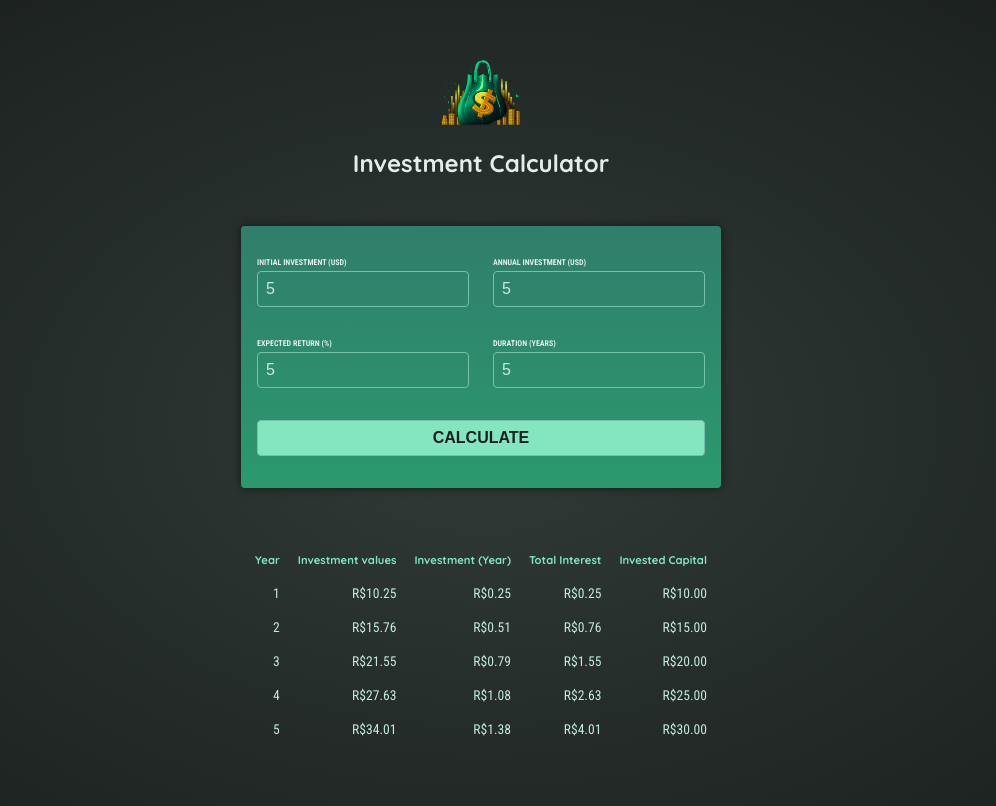
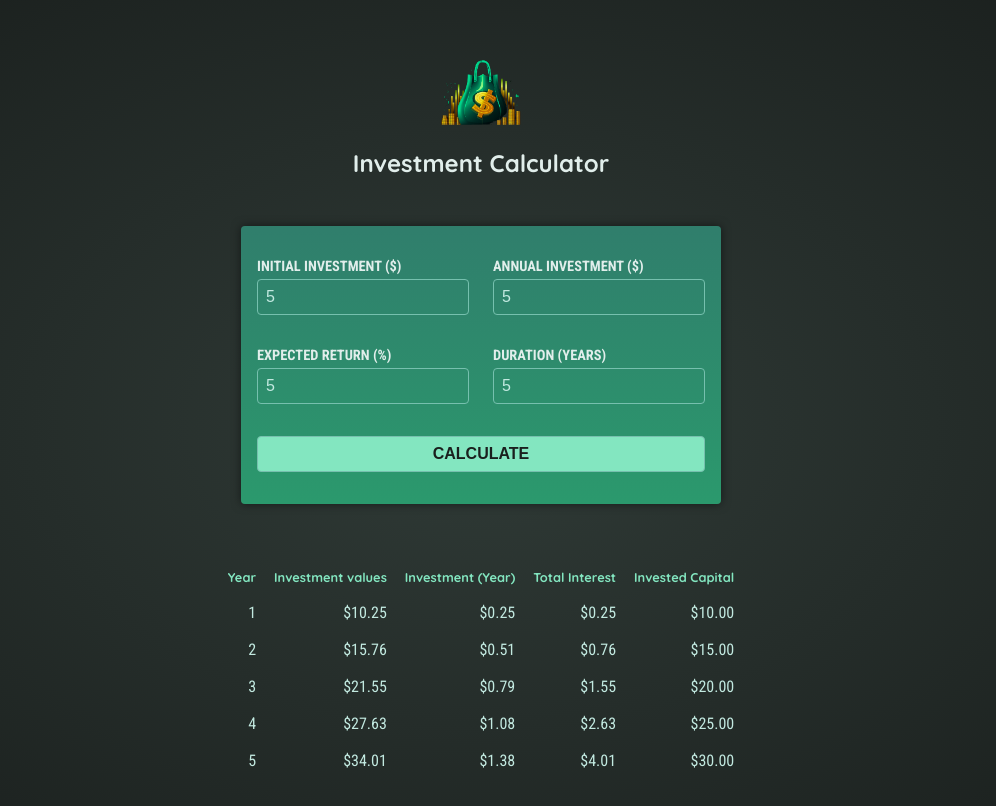
Before and after one commit to rafaelcesar0/01-starting-project, an Angular app: page / in a window 1280 px wide. Both pictures are taken after typing "5", "5", "5", "5" into the empty fields and a click on the button "CALCULATE". Shown: the top 806 px of the page, without its empty margins (159-1155 px from the left). Built offline with nearby package versions, Linux system fonts and the light colour scheme.

Commit message:
refactor:  Small improvements

```diff
--- a/src/app/shared/components/investment-results/investment-results.component.css
+++ b/src/app/shared/components/investment-results/investment-results.component.css
@@ -8,12 +8,12 @@ table {
 }
 
 table thead {
-  font-size: 0.7rem;
+  font-size: 0.8rem;
   color: #83e6c0;
 }
 
 table tbody {
   font-family: "Roboto Condensed", sans-serif;
-  font-size: 0.85rem;
+  font-size: 1rem;
   color: #c2e9e0;
 }
--- a/src/app/shared/components/investment-results/investment-results.component.html
+++ b/src/app/shared/components/investment-results/investment-results.component.html
@@ -16,10 +16,10 @@
       @for (result of results(); track $index) {
         <tr>
           <td>{{result.year}}</td>
-          <td>{{result.valueEndOfYear | currency:'BRL'}}</td>
-          <td>{{result.interest | currency:'BRL'}}</td>
-          <td>{{result.totalInterest | currency:'BRL'}}</td>
-          <td>{{result.totalAmountInvested | currency:'BRL'}}</td>
+          <td>{{result.valueEndOfYear | currency}}</td>
+          <td>{{result.interest | currency}}</td>
+          <td>{{result.totalInterest | currency}}</td>
+          <td>{{result.totalAmountInvested | currency}}</td>
         </tr>
       }
     </tbody>
--- a/src/app/shared/components/user-input/user-input.component.css
+++ b/src/app/shared/components/user-input/user-input.component.css
@@ -17,7 +17,7 @@ label {
   display: block;
   margin-bottom: 0.25rem;
   font-family: "Roboto Condensed", sans-serif;
-  font-size: 0.5rem;
+  font-size: 0.9rem;
   font-weight: bold;
   text-transform: uppercase;
 }
--- a/src/app/shared/components/user-input/user-input.component.html
+++ b/src/app/shared/components/user-input/user-input.component.html
@@ -1,7 +1,7 @@
 <form (ngSubmit)="onSubmit()">
   <div class="input-group">
     <p>
-      <label for="initial-investment">Initial Investment (USD)</label>
+      <label for="initial-investment">Initial Investment ($)</label>
       <input
         id="initial-investment"
         name="initial-investment"
@@ -12,7 +12,7 @@
       />
     </p>
     <p>
-      <label for="annual-investment">Annual Investment (USD)</label>
+      <label for="annual-investment">Annual Investment ($)</label>
       <input
         id="annual-investment"
         name="annual-investment"
```
